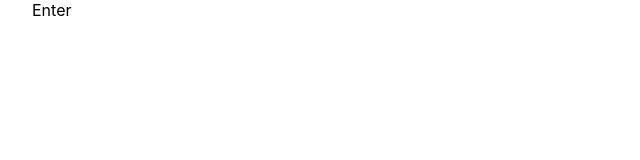
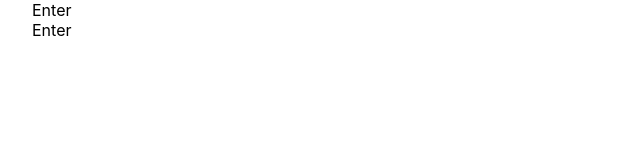
Before and after one commit to maxcore25/next-crypto-dashboard-draft, a Next.js app: page / in a window 1280 px wide. Shown: the top 160 px of the page, without its empty margins (0-640 px from the left). Built offline with nearby package versions, Linux system fonts and the light colour scheme.

Commit message:
CurrencyConverter Into App Added

```diff
--- a/pages/index.js
+++ b/pages/index.js
@@ -1,3 +1,4 @@
+import CurrencyConverter from '../app/components/CurrencyConverter';
 import CustomHead from '../app/components/CustomHead';
 import NewsFeed from '../app/components/NewsFeed';
 import styles from '../styles/Home.module.scss';
@@ -7,6 +8,7 @@ export default function Home() {
     <div className={styles.container}>
       <CustomHead />
       <NewsFeed />
+      <CurrencyConverter />
     </div>
   );
 }
```
